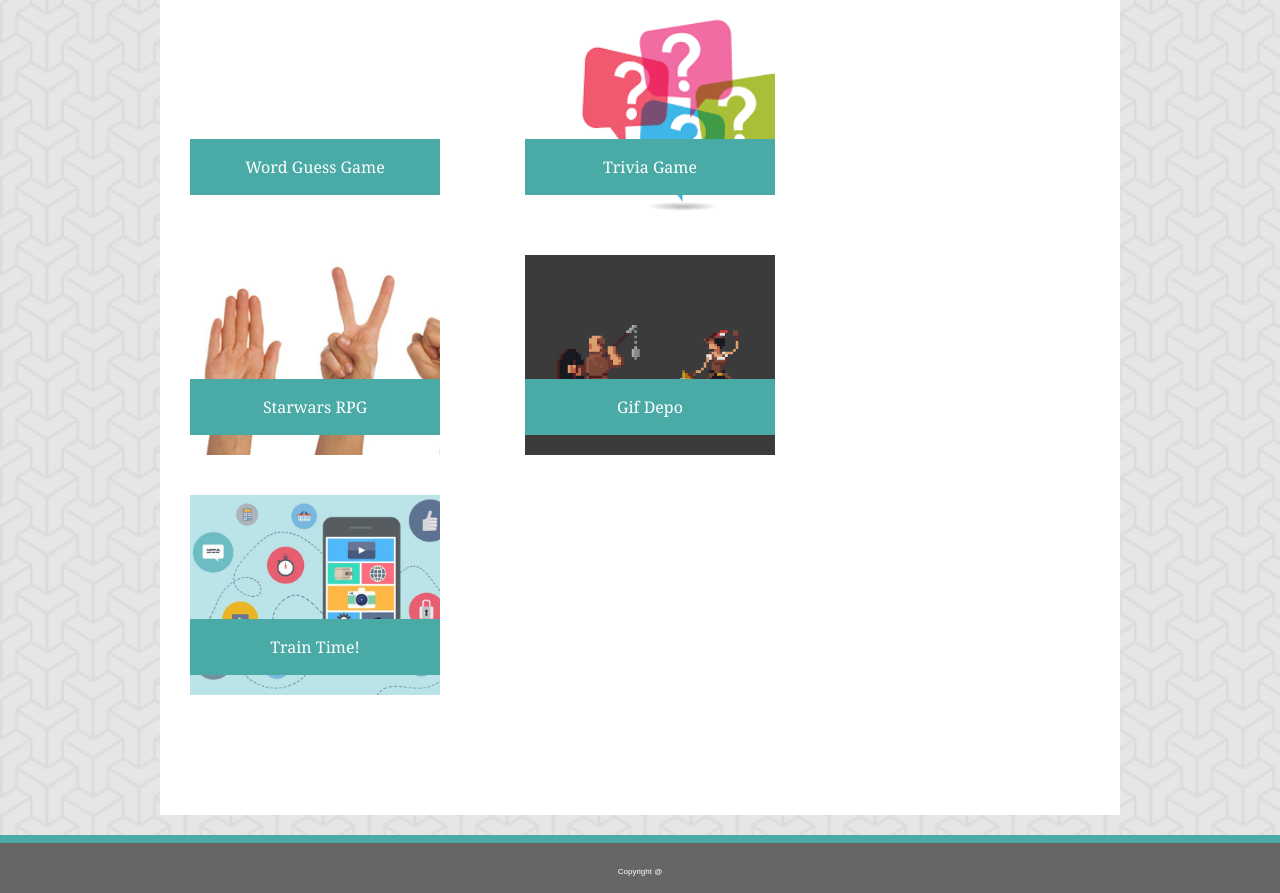
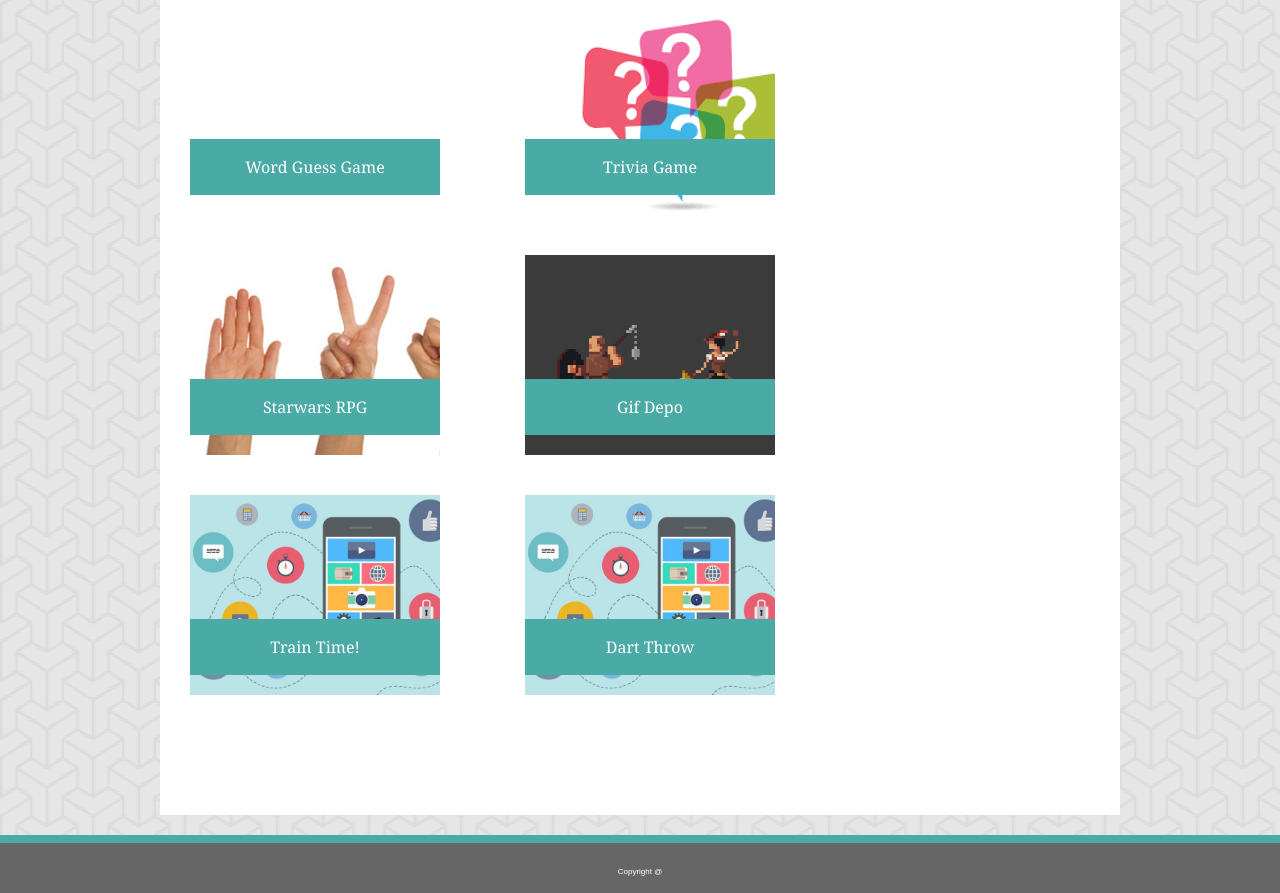
Before and after one commit to KaiRichardson/Responsive-Portfolio, a plain HTML site: page portfolio.html in a window 1280 px wide. Shown: the part 169-1062 px from the top of the page. Drawn offline with Linux system fonts and the light colour scheme.

Commit message:
Update portfolio.html

```diff
--- a/portfolio.html
+++ b/portfolio.html
@@ -45,6 +45,9 @@
             <a href="https://kairichardson.github.io/Train-Schedule/" class="column" id="proj5">
                 <p>Train Time!</p>
             </a>
+            <a href="https://kairichardson.github.io/Project-1_Dart-Throw/" class="column" id="proj5">
+                <p>Dart Throw</p>
+            </a>
         </section>
     </section>
 
```
